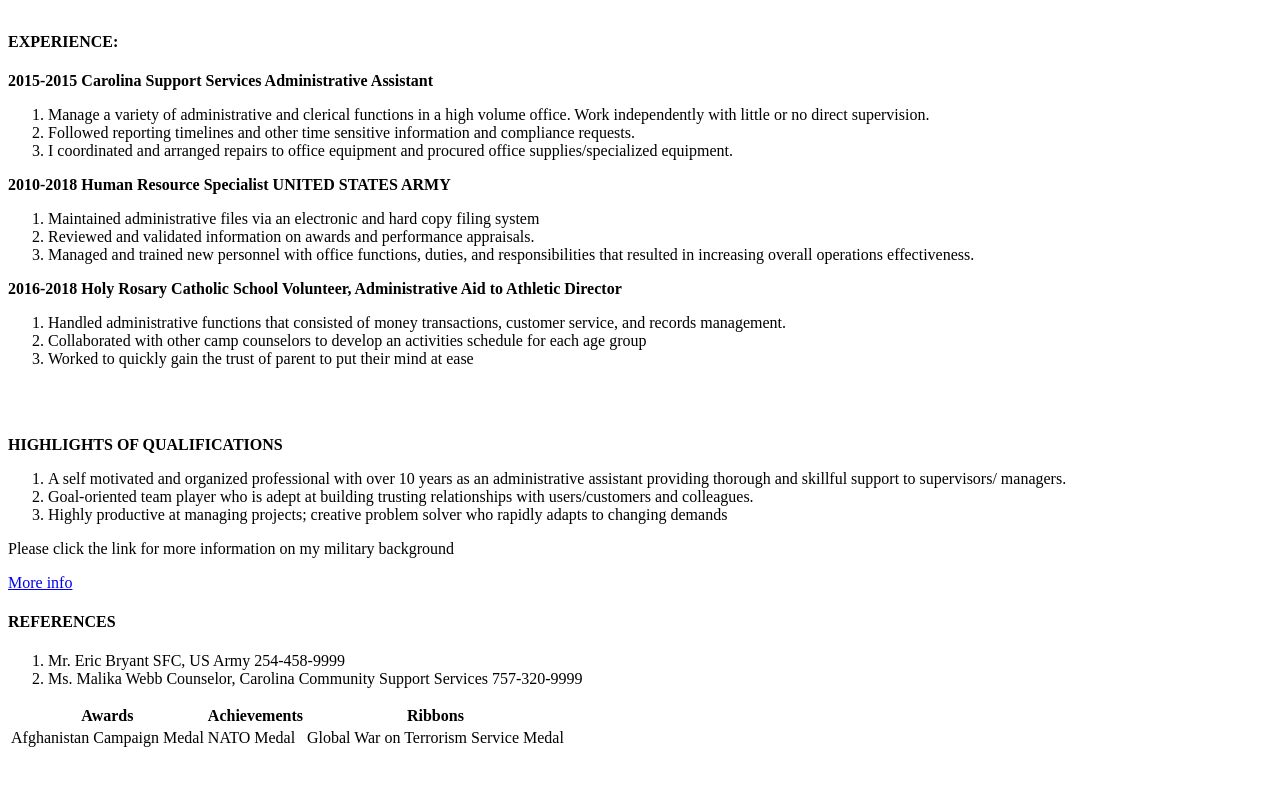
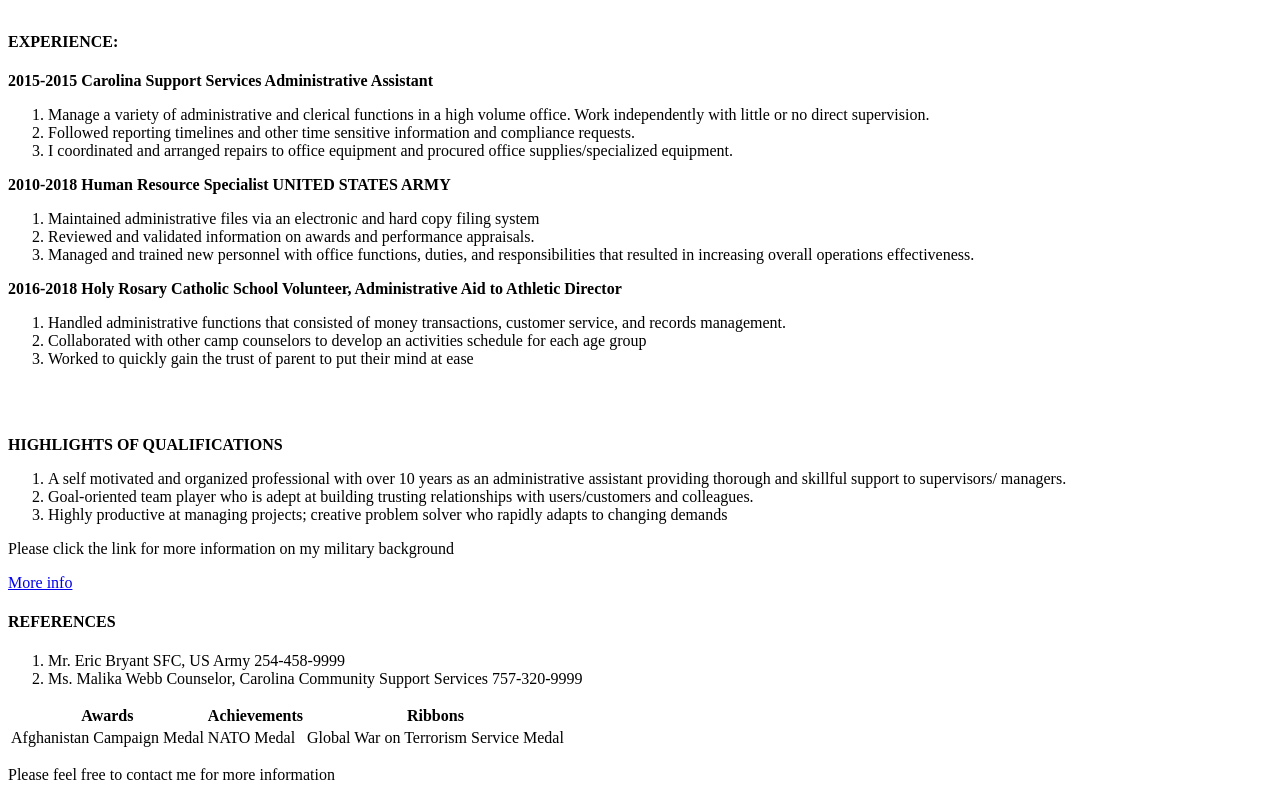
Before and after one commit to mxn436/CIM111, a plain HTML site: page hw/resumecss.html/index.html in a window 1280 px wide. Shown: the part 387-1187 px from the top of the page. Before the commit the page ends 1145 px from the top, so only its background shows below. Drawn offline with Linux system fonts and the light colour scheme.

Commit message:
cssresume

```diff
--- a/hw/resumecss.html/index.html
+++ b/hw/resumecss.html/index.html
@@ -72,6 +72,10 @@
 </tr>
 </table>
 </main>
+<footer>
+  <p>Please feel free to contact me for more information</p>
+</footer>
+
 
 
 </body>
```
Also changed, not shown: hw/resumecss.html/CSS/layout.css.html (added, +3 -0 lines), hw/resumecss.html/CSS/layout.css (deleted).
